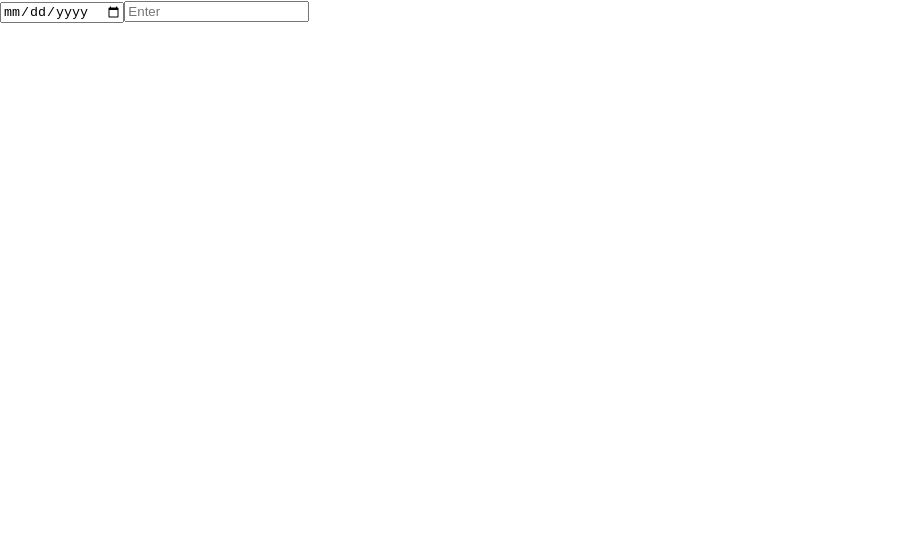
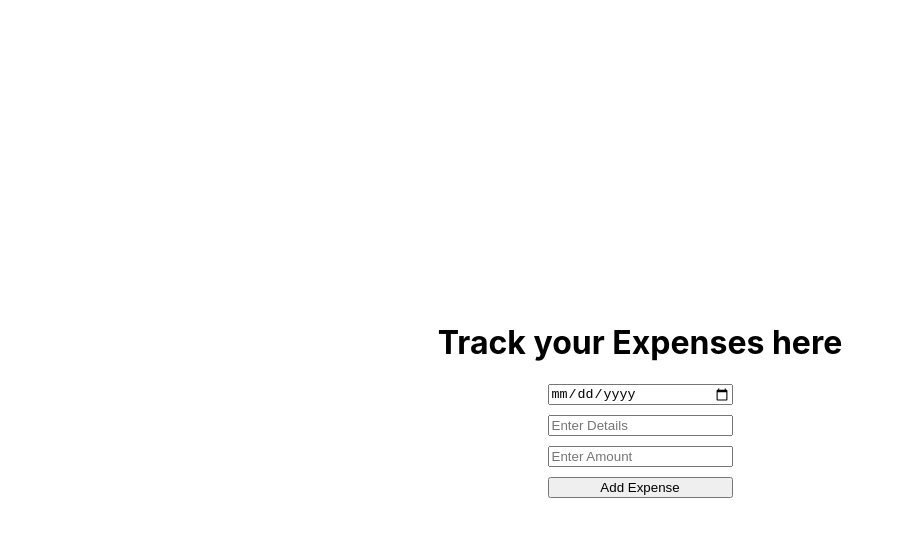
Before and after one commit to Govindsharma123/TrackYourExpenses, a React (Create React App) app: page /home in a window 1280 px wide. Shown: the top 536 px of the page, without its empty margins (0-905 px from the left). Built offline with nearby package versions, Linux system fonts and the light colour scheme.

Commit message:
save data

```diff
--- a/src/App.js
+++ b/src/App.js
@@ -1,14 +1,13 @@
 import Login from "./components/Login";
 import { Route, Routes } from "react-router";
-import Home from "./components/Home";
+// import Home from "./components/Home";
+import HomePage from "./Pages/HomePage";
 function App() {
   return (
     <div>
-
-
       <Routes>
         <Route path='/' element={<Login/>}/>
-        <Route path='/home' element = {<Home/>}/>
+        <Route path='/home' element = {<HomePage/>}/>
       </Routes>
     </div>
   );
--- a/src/Firebase.jsx
+++ b/src/Firebase.jsx
@@ -1,6 +1,7 @@
 // Import the functions you need from the SDKs you need
 import { initializeApp } from "firebase/app";
 import { getAuth, GoogleAuthProvider, signInWithPopup } from "firebase/auth";
+import { getDatabase } from "firebase/database";
 // TODO: Add SDKs for Firebase products that you want to use
 // https://firebase.google.com/docs/web/setup#available-libraries
 
@@ -19,6 +20,7 @@ const firebaseConfig = {
 const app = initializeApp(firebaseConfig);
 const auth = getAuth(app);
 const provider = new GoogleAuthProvider();
+export const database = getDatabase(app);
 
 export { auth, provider, signInWithPopup}
 ;
--- a/src/Pages/HomePage.jsx
+++ b/src/Pages/HomePage.jsx
@@ -1,12 +1,19 @@
-import React from 'react'
-import Home from '../components/Home'
+import React, { useState } from "react";
+import Home from "../components/Home";
 
 const HomePage = () => {
+  const [date, setDate] = useState("");
+  const [detail, setDetail] = useState("");
+  const [amount, setAmount] = useState("");
+
   return (
-    <div>
-      <Home/>
-    </div>
-  )
-}
+    <Home
+    date={date}
+    setDate={setDate}
+    detail={detail} setDetail={setDetail}
+    amount= {amount} setAmount={setAmount}
+    />
+  );
+};
 
-export default HomePage
+export default HomePage;
--- a/src/components/Home.jsx
+++ b/src/components/Home.jsx
@@ -1,12 +1,63 @@
-import React from 'react'
+import React from 'react';
+import { saveExpense } from "../services/HomeServices/HomeServices";
 
-const Home = () => {
+const Home = (props) => {
+  // console.log("props", props);
+
+  const handleSave=()=>{
+    const newExpense = {
+      date : props.date,
+      detail : props.detail,
+      amount : props.amount
+    }
+    console.log('newExpense', newExpense);
+    saveExpense(newExpense);
+    clearForm();
+  }
+
+  const clearForm = ()=>{
+    props.setDate('');
+    props.setDetail('');
+    props.setAmount('');
+  }
+
   return (
-    <div>
-      <input type="date"  />
-      <input type="text" placeholder='Enter ' id="" />
+    <div
+      style={{
+        display: "flex",
+        justifyContent: "center",
+        height: "100vh",
+        alignItems: "center",
+        flexDirection: "column",
+      }}
+    >
+      <h1>Track your Expenses here</h1>
+      <form action="" style={{ display: "flex", flexDirection: "column" }}>
+        <input
+          type="date"
+          style={{ marginBottom: "10px" }}
+          value={props.date}
+          onChange={(e)=>props.setDate(e.target.value)}
+        />
+        <input
+          type="text"
+          placeholder="Enter Details"
+          style={{ marginBottom: "10px" }}
+          value={props.detail}
+          onChange={(e)=>props.setDetail(e.target.value)}
+        />
+        <input
+          type="number"
+          placeholder="Enter Amount"
+          style={{ marginBottom: "10px" }}
+          value={props.amount}
+          onChange={(e)=>props.setAmount(e.target.value)}
+        />
+
+        <button type='button' onClick={handleSave}>Add Expense</button>
+      </form>
     </div>
-  )
-}
+  );
+};
 
-export default Home
+export default Home;
--- a/src/components/Login.jsx
+++ b/src/components/Login.jsx
@@ -10,9 +10,10 @@ const Login = () => {
   const handleGoogleLogin = async () => {
     try {
       const result = await signInWithPopup(auth, provider);
-      const user = result.user;
-      // console.log("user", user);
-      Navigate('/home');
+      const uid = result.user.uid;
+      console.log('uid', uid);
+      localStorage.setItem("uid", uid);
+      Navigate("/home");
     } catch (error) {
       console.error("Error during login", error);
     }
```
